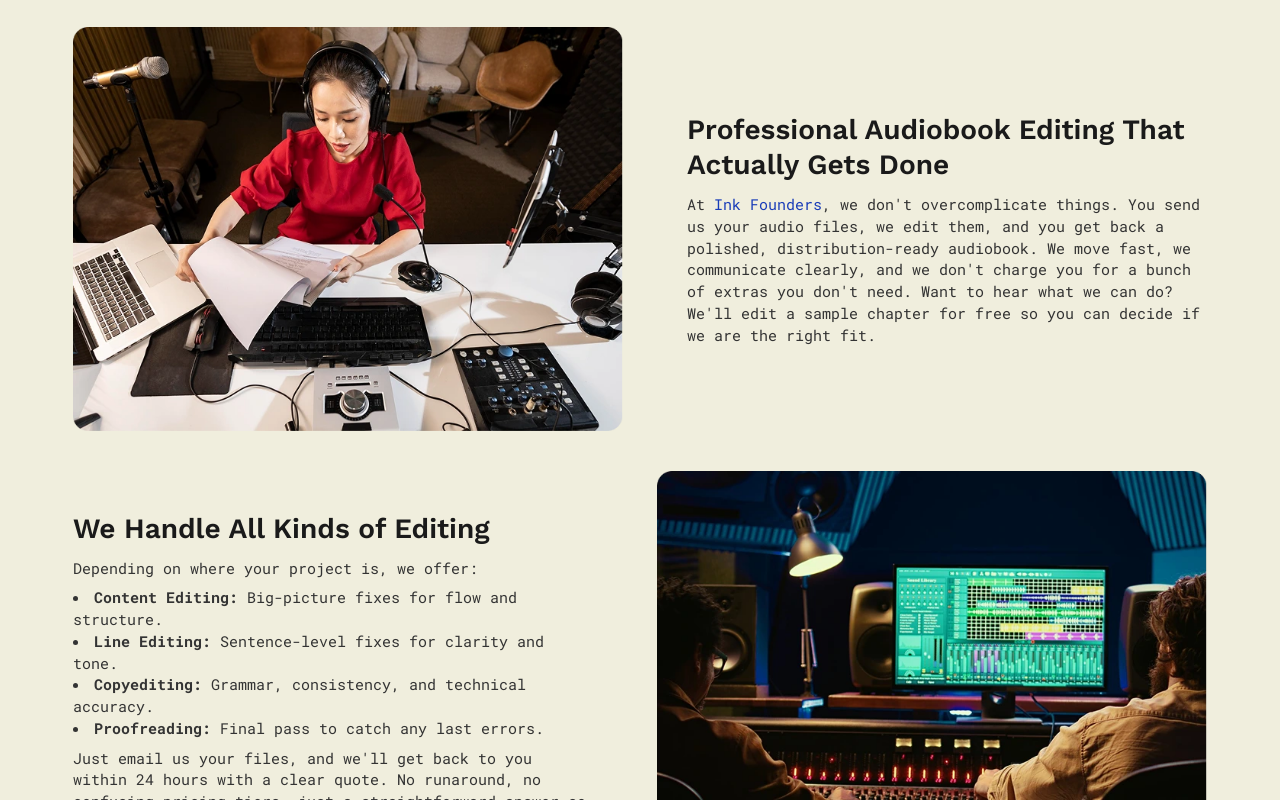
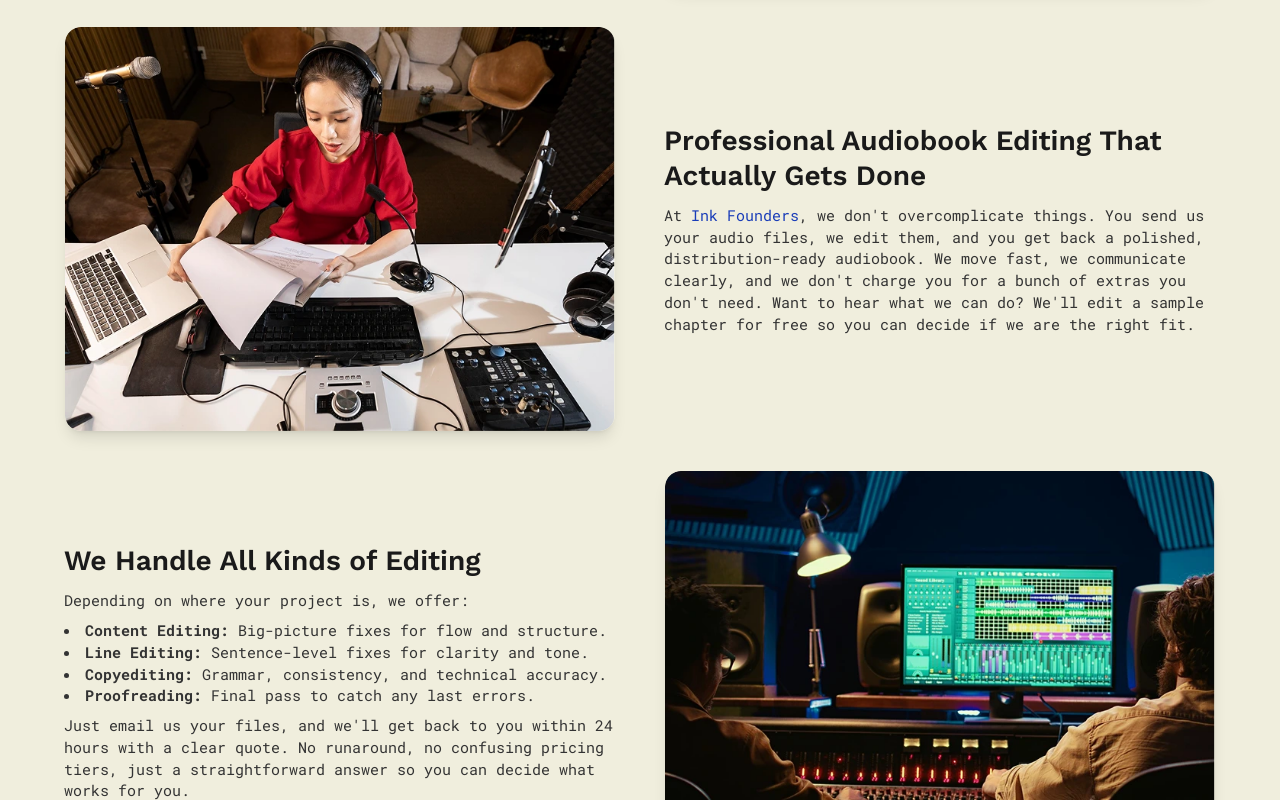
Before and after one commit to BemBexLab/inkfounders, a Next.js app: page /audiobook-services/audiobook-editing in a window 1280 px wide. Shown: the part 1800-2600 px from the top of the page. Built offline with nearby package versions, Linux system fonts and the light colour scheme.

Commit message:
fixing resposnivess of blog and audio book pages

```diff
--- a/src/app/audiobook-services/components/Hero.tsx
+++ b/src/app/audiobook-services/components/Hero.tsx
@@ -38,11 +38,11 @@ const Hero = ({ data }: HeroProps) => {
         <div className="flex flex-col items-center justify-center w-full">
           {/* Text Content */}
           <div className="w-full flex flex-col items-center justify-center">
-            <h1 className="text-[26px] leading-[1.2] sm:text-3xl sm:leading-tight md:text-2xl lg:text-[35px] xl:text-[45px] font-semibold text-black sm:mb-6 text-center px-2">
+            <h1 className="text-[26px] leading-[1.2] sm:text-3xl sm:leading-tight md:text-2xl lg:text-[35px] xl:text-[45px] font-semibold text-black mb-4 sm:mb-6 text-center px-2">
               {heroData.title}
             </h1>
             <p
-              className={`${robotoMono.className} text-gray-700 text-[13px] sm:text-sm md:text-[15px] sm:mb-8 leading-relaxed sm:leading-loose text-center max-w-4xl px-2`}
+              className={`${robotoMono.className} text-gray-700 text-[13px] sm:text-sm md:text-[15px] mb-6 sm:mb-8 leading-relaxed sm:leading-loose text-center max-w-4xl px-2`}
             >
               {heroData.description}
             </p>
--- a/src/app/audiobook-services/components/ImageDesc.tsx
+++ b/src/app/audiobook-services/components/ImageDesc.tsx
@@ -28,16 +28,39 @@ const ImageDesc = ({ data }: ImageDescProps) => {
     <section>
       {/* DESKTOP VERSION (above 720px) */}
       <div className="hidden min-[720px]:block bg-[#f0eedd] py-16 px-8">
-        <div className="max-w-[1400px] mx-auto">
+        <div className="max-w-6xl mx-auto">
           {sections.map((sec, idx) => (
             <div
               key={idx}
-              className={`flex items-center justify-center gap-16 my-10 ${
-                sec.imgFirst ? "flex-row-reverse" : ""
-              }`}
+              className={`grid grid-cols-1 min-[720px]:grid-cols-2 gap-8 min-[720px]:gap-12 items-center my-10`}
             >
+              {sec.imgFirst ? (
+                <>
+                  {/* Image (first) */}
+                  <div className="w-full flex justify-center">
+                    <div className="rounded-2xl overflow-hidden shadow-lg max-w-[550px] w-full">
+                      <img src={sec.imgSrc} alt="" className="w-full h-auto object-cover" />
+                    </div>
+                  </div>
+
                   {/* Text content */}
-              <div className="flex-1 max-w-[520px]">
+                  <div className="min-w-0">
+                    <h1 className="text-[28px] font-semibold text-[#1a1a1a] mb-3 leading-tight">
+                      {sec.title}
+                    </h1>
+                    <div className={`${robotoMono.className} space-y-3 text-[15px] text-[#333333] leading-relaxed`}>
+                      {Array.isArray(sec.paragraphs) ? (
+                        sec.paragraphs.map((p, i) => <p key={i}>{p}</p>)
+                      ) : (
+                        <div>{sec.paragraphs}</div>
+                      )}
+                    </div>
+                  </div>
+                </>
+              ) : (
+                <>
+                  {/* Text content (first) */}
+                  <div className="min-w-0">
                     <h1 className="text-[28px] font-semibold text-[#1a1a1a] mb-3 leading-tight">
                       {sec.title}
                     </h1>
@@ -50,10 +73,14 @@ const ImageDesc = ({ data }: ImageDescProps) => {
                     </div>
                   </div>
 
-              {/* Image */}
-              <div className="">
-                  <img src={sec.imgSrc} alt="" className="w-[550px] h-auto" />
+                  {/* Image (second) */}
+                  <div className="w-full flex justify-center">
+                    <div className="rounded-2xl overflow-hidden shadow-lg max-w-[550px] w-full">
+                      <img src={sec.imgSrc} alt="" className="w-full h-auto object-cover" />
                     </div>
+                  </div>
+                </>
+              )}
             </div>
           ))}
         </div>
@@ -69,13 +96,7 @@ const ImageDesc = ({ data }: ImageDescProps) => {
                 <h1 className="text-2xl sm:text-3xl font-semibold text-[#1a1a1a] mb-4 leading-tight">
                   {sec.title}
                 </h1>
-                <div className="space-y-4 text-sm sm:text-base text-[#333333] leading-relaxed">
-                  {Array.isArray(sec.paragraphs) ? (
-                    sec.paragraphs.map((p, i) => <p key={i}>{p}</p>)
-                  ) : (
-                    <div>{sec.paragraphs}</div>
-                  )}
-                </div>
+
               </div>
 
               {/* Image - Always Below Text */}
@@ -87,6 +108,13 @@ const ImageDesc = ({ data }: ImageDescProps) => {
                     className="w-full h-auto"
                   />
                 </div>
+                <div className="space-y-4 text-sm sm:text-base text-[#333333] leading-relaxed mt-6">
+                  {Array.isArray(sec.paragraphs) ? (
+                    sec.paragraphs.map((p, i) => <p key={i}>{p}</p>)
+                  ) : (
+                    <div>{sec.paragraphs}</div>
+                  )}
+                </div>
               </div>
             </div>
           ))}
--- a/src/app/audiobook-services/components/NarrationOptions.tsx
+++ b/src/app/audiobook-services/components/NarrationOptions.tsx
@@ -236,7 +236,7 @@ const NarrationOptions = ({ data }: NarrationOptionsProps) => {
         </div>
 
         {/* CTA Button */}
-        <div className="text-center">
+        <div className="text-center mt-8">
           <Link href={narrationData.button.link}>
             <button
               type="button"
--- a/src/app/blog/BlogPageClient.tsx
+++ b/src/app/blog/BlogPageClient.tsx
@@ -202,18 +202,18 @@ export default function BlogPageClient({
                         </p>
                       </div>
 
-                      <div className="flex items-center justify-between border-t border-gray-100 pt-4">
-                        <div className="flex items-center space-x-4 text-sm text-gray-500">
-                          <span className="flex items-center">
-                            <Calendar className="mr-1.5 h-4 w-4" />
-                            {post.date}
+                      <div className="flex flex-col sm:flex-row items-start sm:items-center justify-between border-t border-gray-100 pt-4 gap-2">
+                        <div className="flex-1 min-w-0 flex items-center space-x-4 text-sm text-gray-500">
+                          <span className="flex items-center min-w-0">
+                            <Calendar className="mr-1.5 h-4 w-4 flex-shrink-0" />
+                            <span className="truncate">{post.date}</span>
                           </span>
-                          <span className="flex items-center">
-                            <Clock className="mr-1.5 h-4 w-4" />
-                            {post.readTime}
+                          <span className="flex items-center min-w-0">
+                            <Clock className="mr-1.5 h-4 w-4 flex-shrink-0" />
+                            <span className="truncate">{post.readTime}</span>
                           </span>
                         </div>
-                        <span className="flex items-center font-semibold text-[#D4D939] transition-colors hover:text-[#b8bc2e]">
+                        <span className="flex items-center font-semibold text-[#D4D939] transition-colors hover:text-[#b8bc2e] flex-shrink-0 mt-1 sm:mt-0">
                           Read More
                           <ChevronRight className="ml-1 h-4 w-4" />
                         </span>
```
Also changed, not shown: 1 other file (tests, documents, lock files or other folders). Lines whose indentation alone changed are shown as unchanged.
